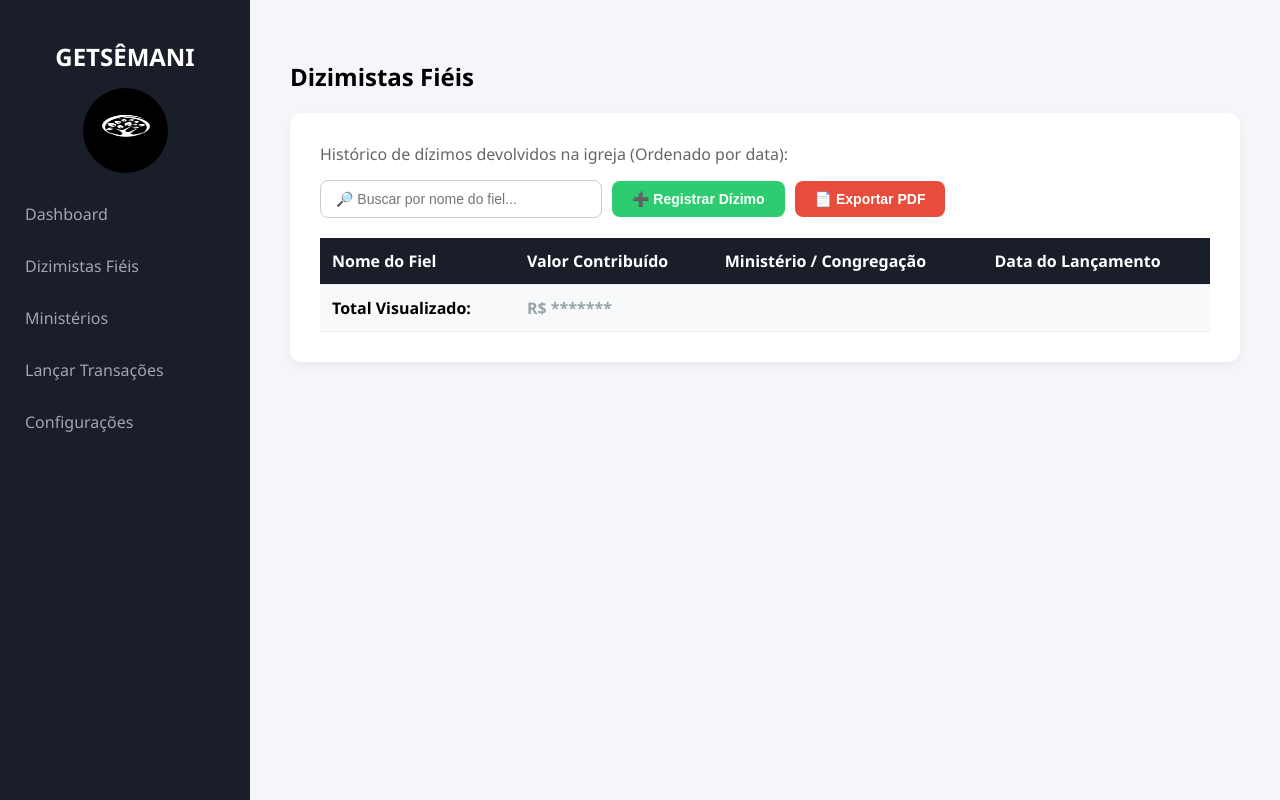
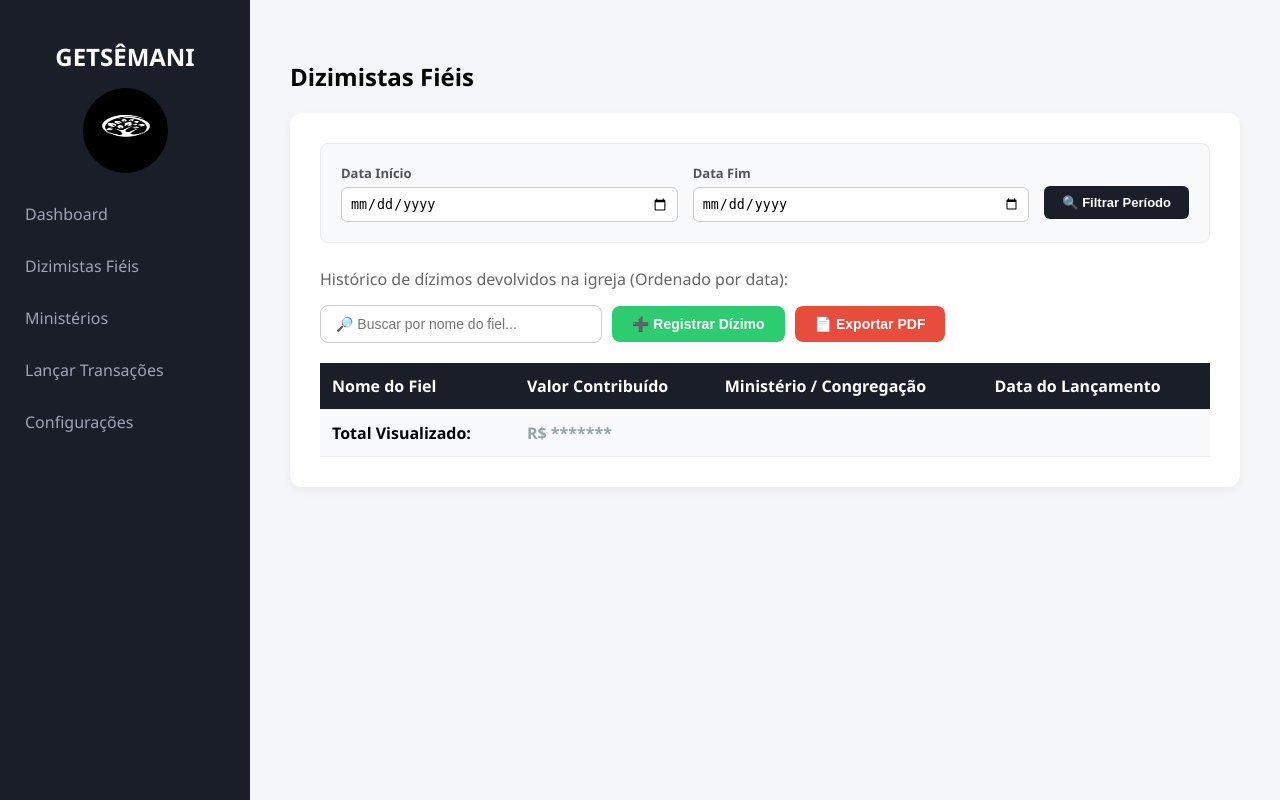
Before and after one commit to brayancanuto2023-hash/getsemani-system, a Flask app: page /dizimistas in a window 1280 px wide. Run offline with Flask 3, Linux system fonts and the light colour scheme; a user stored in the database is signed in; data that the repository does not hold is empty; some libraries are stand-ins or nearby versions.

Commit message:
Update dizimistas.html

```diff
--- a/templates/dizimistas.html
+++ b/templates/dizimistas.html
@@ -13,14 +13,13 @@
         .box-lista { background: #fff; padding: 30px; border-radius: 12px; box-shadow: 0 4px 10px rgba(0,0,0,0.05); }
 
         .topo-acoes { display: flex; justify-content: space-between; align-items: center; margin-bottom: 20px; flex-wrap: wrap; gap: 15px; }
-        .grupo-filtros { display: flex; gap: 10px; align-items: center; }
+        .grupo-filtros { display: flex; gap: 10px; align-items: center; flex-wrap: wrap; }
         .input-busca { padding: 10px 15px; width: 250px; border: 1px solid #ccc; border-radius: 8px; font-size: 14px; outline: none; }
         .input-busca:focus { border-color: #1a1e29; box-shadow: 0 0 5px rgba(26,30,41,0.2); }
 
         .btn-pdf { background-color: #e74c3c; color: white; border: none; padding: 10px 20px; border-radius: 8px; font-weight: bold; cursor: pointer; display: flex; align-items: center; gap: 8px; font-size: 14px; transition: background 0.2s; }
         .btn-pdf:hover { background-color: #c0392b; }
 
-        /* NOVO BOTÃO + REGISTRAR DÍZIMO */
         .btn-adicionar { background-color: #2ecc71; color: white; border: none; padding: 10px 20px; border-radius: 8px; font-weight: bold; cursor: pointer; display: flex; align-items: center; gap: 8px; font-size: 14px; transition: background 0.2s; }
         .btn-adicionar:hover { background-color: #27ae60; }
 
@@ -59,6 +58,30 @@
         <h2>Dizimistas Fiéis</h2>
 
         <div class="box-lista">
+
+            <div style="background: #f8f9fa; padding: 20px; border-radius: 8px; border: 1px solid #e9ecef; margin-bottom: 25px;">
+                <form action="/dizimistas" method="GET" style="display: flex; gap: 15px; align-items: center; flex-wrap: wrap;">
+                    <div style="flex: 1; min-width: 150px; display: flex; flex-direction: column;">
+                        <label style="font-size: 13px; font-weight: bold; margin-bottom: 5px; color: #555;">Data Início</label>
+                        <input type="date" name="data_inicio" value="{{ data_inicio or '' }}" style="padding: 8px; border: 1px solid #ccc; border-radius: 6px; box-sizing: border-box;">
+                    </div>
+                    <div style="flex: 1; min-width: 150px; display: flex; flex-direction: column;">
+                        <label style="font-size: 13px; font-weight: bold; margin-bottom: 5px; color: #555;">Data Fim</label>
+                        <input type="date" name="data_fim" value="{{ data_fim or '' }}" style="padding: 8px; border: 1px solid #ccc; border-radius: 6px; box-sizing: border-box;">
+                    </div>
+                    <div style="margin-top: 20px; display: flex; gap: 10px;">
+                        <button type="submit" style="background-color: #1a1e29; color: white; border: none; padding: 9px 18px; font-weight: bold; border-radius: 6px; cursor: pointer; font-size: 13px;">
+                            🔍 Filtrar Período
+                        </button>
+                        {% if data_inicio %}
+                            <a href="/dizimistas" style="background-color: #95a5a6; color: white; text-decoration: none; padding: 9px 15px; font-weight: bold; border-radius: 6px; font-size: 13px; display: inline-block; text-align: center;">
+                                ❌ Limpar
+                            </a>
+                        {% endif %}
+                    </div>
+                </form>
+            </div>
+
             <div class="topo-acoes">
                 <p style="color: #666; margin: 0;">Histórico de dízimos devolvidos na igreja (Ordenado por data):</p>
 
@@ -143,11 +166,11 @@
         function fecharModal() { document.getElementById('meuModal').style.display = 'none'; }
 
         function calcularTotal() {
-            let linhas = document.querySelectorAll('.linha-dados');
+            let lines = document.querySelectorAll('.linha-dados');
             let total = 0;
             let temPermissao = false;
 
-            linhas.forEach(linha => {
+            lines.forEach(linha => {
                 if (linha.style.display !== 'none') {
                     let elementoValor = linha.querySelector('.valor-dizimo');
                     let valor = parseFloat(elementoValor.getAttribute('data-valor'));
@@ -171,9 +194,9 @@
         function filtrarTabela() {
             let input = document.getElementById('campoBusca');
             let filtro = input.value.toLowerCase();
-            let linhas = document.querySelectorAll('.linha-dados');
+            let lines = document.querySelectorAll('.linha-dados');
 
-            linhas.forEach(linha => {
+            lines.forEach(linha => {
                 let nomeFiel = linha.getElementsByTagName('td')[0].textContent.toLowerCase();
                 if (nomeFiel.includes(filtro)) {
                     linha.style.display = '';
```
